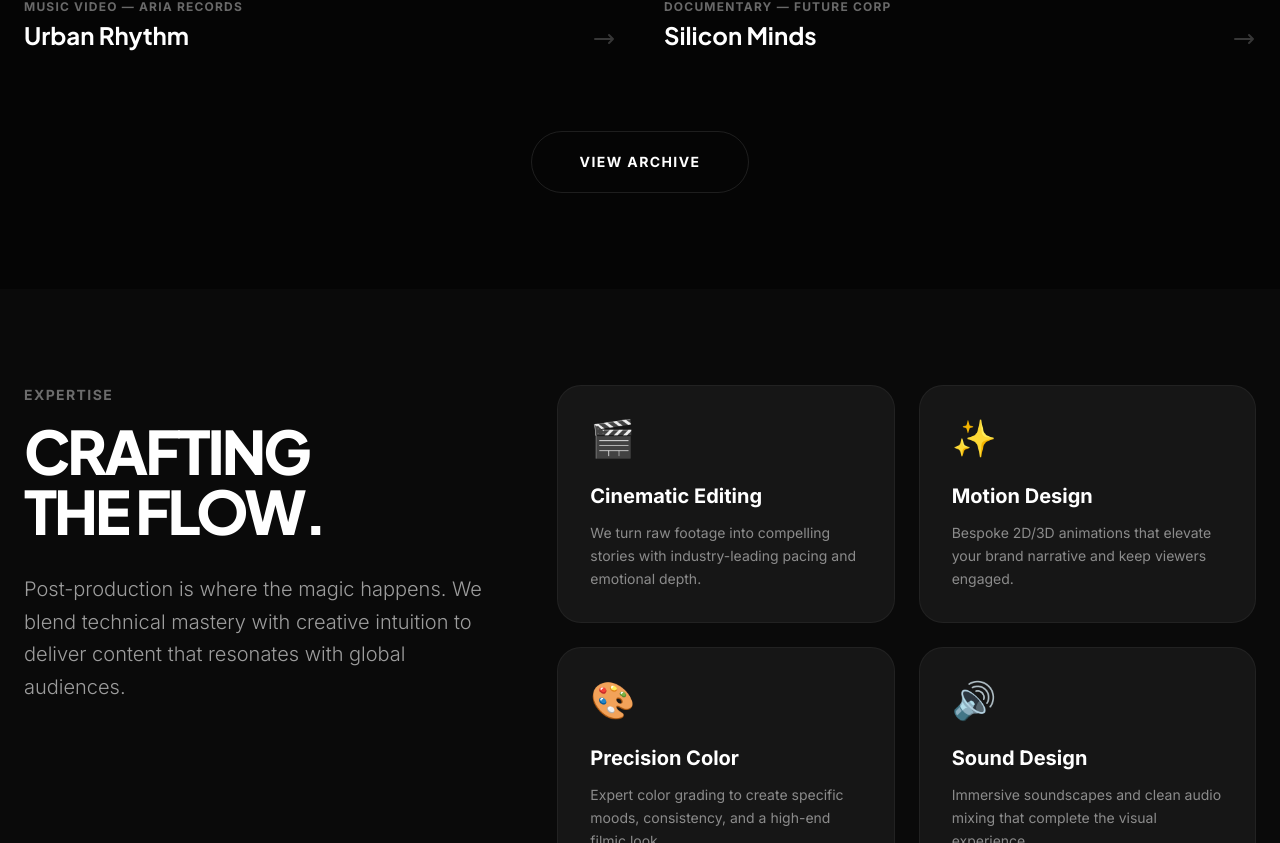
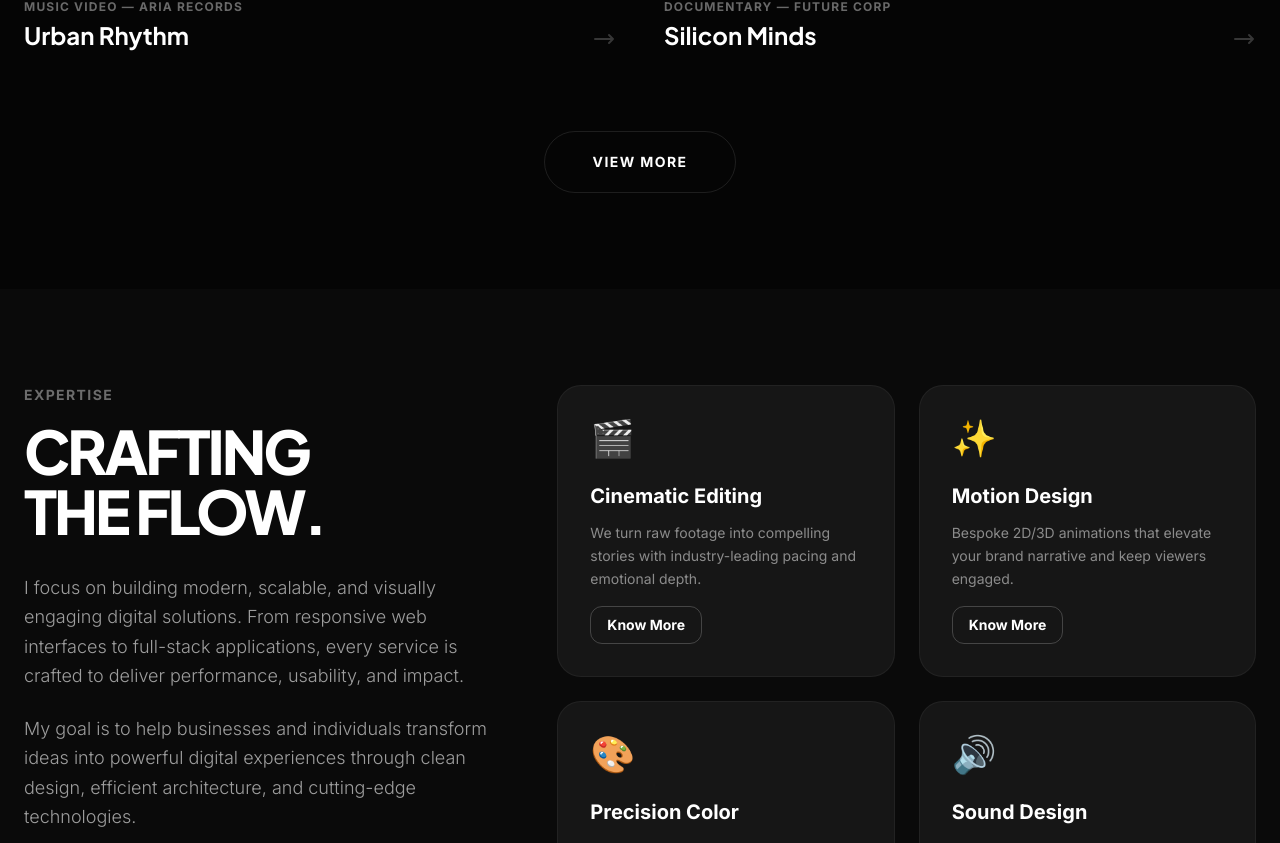
Before and after one commit to Anmol2004k/the-creationedit, a React (Vite) app: page / in a window 1280 px wide. Shown: the part 1957-2800 px from the top of the page. Built offline with nearby package versions, Linux system fonts and the light colour scheme.

Commit message:
fix service section

```diff
--- a/components/Hero.tsx
+++ b/components/Hero.tsx
@@ -19,7 +19,7 @@ const Hero: React.FC = () => {
           className="inline-flex items-center px-3 py-1 md:px-4 md:py-1.5 rounded-full bg-white/5 border border-white/10 mb-6 md:mb-8"
         >
           <span className="w-2 h-2 rounded-full bg-green-400 mr-2 animate-pulse"></span>
-          <span className="text-[10px] md:text-xs font-medium uppercase tracking-widest text-white/60">Currently Accepting Projects</span>
+          <span className="text-[10px] md:text-xs font-medium uppercase tracking-widest text-white/60">Crafting Stories Frame by Frame </span>
         </motion.div>
 
         {/* Heading - Mobile (text-4xl), Tablet (text-7xl), Desktop (text-8xl+) */}
--- a/components/Portfolio.tsx
+++ b/components/Portfolio.tsx
@@ -58,7 +58,7 @@ const Portfolio: React.FC = () => {
         <div className="mt-20 flex justify-center">
             <MotionWrapper>
                 <button className="px-12 py-5 bg-transparent border border-white/10 rounded-full text-sm font-bold tracking-widest uppercase hover:bg-white hover:text-black transition-all duration-500">
-                    View Archive
+                    View More
                 </button>
             </MotionWrapper>
         </div>
--- a/components/Services.tsx
+++ b/components/Services.tsx
@@ -1,29 +1,82 @@
-
-import React from 'react';
+import React, { useState } from 'react';
 import { SERVICES } from '../constants';
 import MotionWrapper from './MotionWrapper';
 
 const Services: React.FC = () => {
+  const [activeId, setActiveId] = useState<number | null>(null);
+
+  const toggleDetails = (id: number) => {
+    setActiveId(activeId === id ? null : id);
+  };
+
   return (
     <section id="services" className="py-24 bg-[#0a0a0a]">
       <div className="container mx-auto px-6">
+
+        {/* LEFT + RIGHT GRID */}
         <div className="grid grid-cols-1 lg:grid-cols-12 gap-12 items-start mb-20">
+
+          {/* LEFT TEXT */}
           <div className="lg:col-span-5">
             <MotionWrapper>
-              <span className="text-sm uppercase tracking-widest text-white/40 font-bold mb-4 block">Expertise</span>
-              <h2 className="text-5xl md:text-6xl font-black font-heading mb-8 tracking-tighter leading-none">CRAFTING <br />THE FLOW.</h2>
-              <p className="text-xl text-white/60 font-light leading-relaxed">
-                Post-production is where the magic happens. We blend technical mastery with creative intuition to deliver content that resonates with global audiences.
+              <span className="text-sm uppercase tracking-widest text-white/40 font-bold mb-4 block">
+                Expertise
+              </span>
+
+              <h2 className="text-5xl md:text-6xl font-black font-heading mb-8 tracking-tighter leading-none">
+                CRAFTING <br /> THE FLOW.
+              </h2>
+
+              {/* ✨ Expanded Text */}
+              <p className="text-lg text-white/60 font-light leading-relaxed mb-6">
+                I focus on building modern, scalable, and visually engaging digital
+                solutions. From responsive web interfaces to full-stack
+                applications, every service is crafted to deliver performance,
+                usability, and impact.
+              </p>
+
+              <p className="text-lg text-white/60 font-light leading-relaxed">
+                My goal is to help businesses and individuals transform ideas
+                into powerful digital experiences through clean design,
+                efficient architecture, and cutting-edge technologies.
               </p>
             </MotionWrapper>
           </div>
 
+          {/* RIGHT SERVICES */}
           <div className="lg:col-span-7 grid grid-cols-1 sm:grid-cols-2 gap-6">
             {SERVICES.map((service, index) => (
-              <MotionWrapper key={service.id} delay={index * 0.1} className="p-8 bg-white/5 border border-white/5 rounded-3xl hover:border-white/20 transition-all duration-500 group">
-                <div className="text-4xl mb-6 transform transition-transform group-hover:-translate-y-2 duration-300">{service.icon}</div>
-                <h3 className="text-xl font-bold mb-3">{service.title}</h3>
-                <p className="text-white/50 text-sm leading-relaxed">{service.description}</p>
+              <MotionWrapper
+                key={service.id}
+                delay={index * 0.1}
+                className="p-8 bg-white/5 border border-white/5 rounded-3xl hover:border-white/20 transition-all duration-500 group"
+              >
+                <div className="text-4xl mb-6 transform transition-transform group-hover:-translate-y-2 duration-300">
+                  {service.icon}
+                </div>
+
+                <h3 className="text-xl font-bold mb-3">
+                  {service.title}
+                </h3>
+
+                <p className="text-white/50 text-sm leading-relaxed mb-4">
+                  {service.description}
+                </p>
+
+                {/* KNOW MORE BUTTON */}
+                <button
+                  onClick={() => toggleDetails(service.id)}
+                  className="px-4 py-2 text-sm font-semibold border border-white/20 rounded-xl hover:bg-white hover:text-black transition"
+                >
+                  {activeId === service.id ? "Hide Details" : "Know More"}
+                </button>
+
+                {/* EXPANDED DETAILS */}
+                {activeId === service.id && (
+                  <div className="mt-4 text-white/60 text-sm leading-relaxed">
+                    {service.details}
+                  </div>
+                )}
               </MotionWrapper>
             ))}
           </div>
--- a/components/Testimonials.tsx
+++ b/components/Testimonials.tsx
@@ -9,7 +9,7 @@ const Testimonials: React.FC = () => {
       <div className="container mx-auto px-6">
         <MotionWrapper className="text-center mb-16">
           <span className="text-sm uppercase tracking-widest text-white/40 font-bold mb-4 block">Trust</span>
-          <h2 className="text-4xl md:text-5xl font-black font-heading tracking-tighter">WHAT THEY SAY</h2>
+          <h2 className="text-4xl md:text-5xl font-black font-heading tracking-tighter">WHAT CLIENTS SAY</h2>
         </MotionWrapper>
 
         <div className="grid grid-cols-1 md:grid-cols-2 gap-8">
--- a/constants.ts
+++ b/constants.ts
@@ -25,6 +25,19 @@ export const SERVICES: Service[] = [
     title: 'Sound Design',
     description: 'Immersive soundscapes and clean audio mixing that complete the visual experience.',
     icon: '🔊'
+  },
+
+  {
+    id: '5',
+    title: 'Cinematic Editing',
+    description: 'We turn raw footage into compelling stories with industry-leading pacing and emotional depth.',
+    icon: '🎉'
+  },
+  {
+    id: '6',
+    title: 'Cinematic Editing',
+    description: 'We turn raw footage into compelling stories with industry-leading pacing and emotional depth.',
+    icon: '❣️'
   }
 ];
 
```
